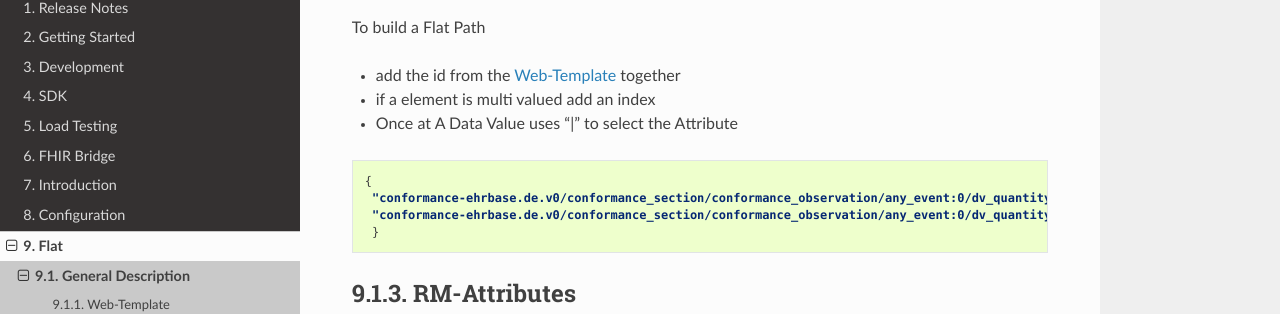
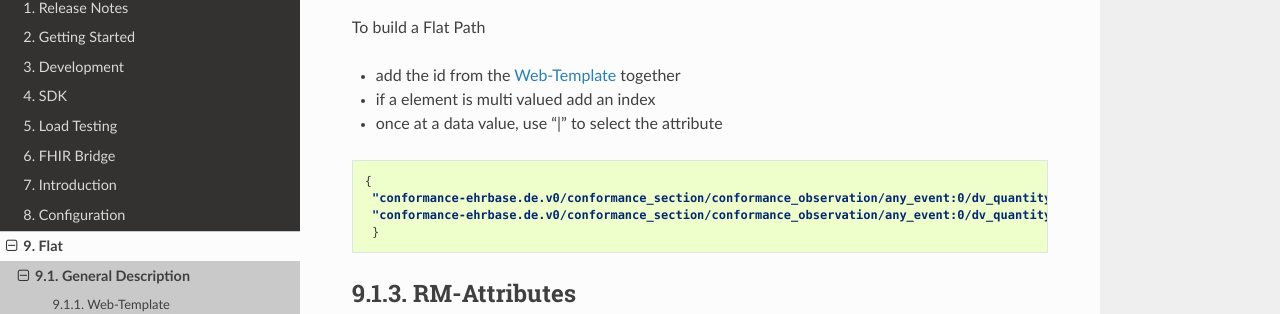
Before and after one commit to ehrbase/documentation, a Sphinx documentation site: the page built from source/09_flat/00_description/index.rst, in a window 1280 px wide and 900 px high, scrolled down 2076 px. Shown: the part 144-458 px from the top of the window. Built offline with Sphinx 7.4.7 and the Read the Docs theme 2.0.0, drawn with Linux system fonts in a browser that asks for light colours; formulas are drawn with MathJax 3; pages that are not in the unit, such as notebooks, are missing from menus.

Commit message:
fix review
see CDR-110

```diff
--- a/source/09_flat/00_description/index.rst
+++ b/source/09_flat/00_description/index.rst
@@ -123,7 +123,7 @@ To build a Flat Path
 
 * add the id from the `Web-Template`_ together
 * if a element is multi valued add an index
-* Once at A Data Value uses "|" to select the Attribute
+* once at a data value, use "|" to select the attribute
 
 .. code-block:: json
 
```
